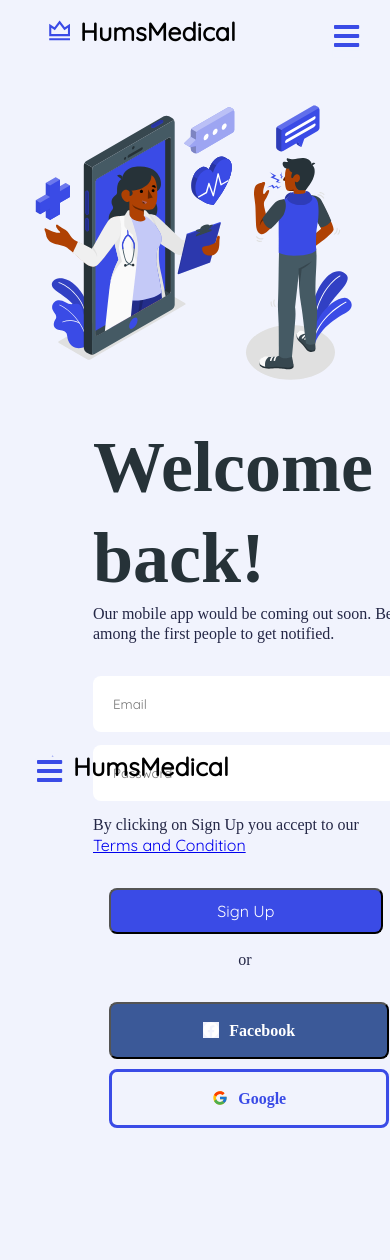
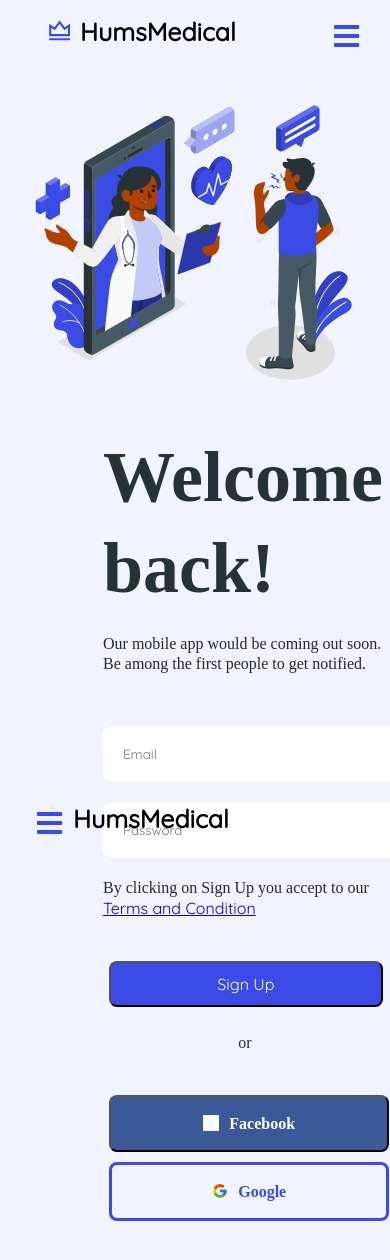
Before and after one commit to CHSGI/HumsMedicals, a React (Create React App) app: page /sign-in in a window 390 px wide. Shown: the top 1260 px of the page. Built offline with nearby package versions, Linux system fonts and the light colour scheme.

Commit message:
Update SignIn.css

```diff
--- a/src/components/pages/SignIn/SignIn.css
+++ b/src/components/pages/SignIn/SignIn.css
@@ -85,6 +85,7 @@
     }
     .sign-up-bt-gg{
         width: 220px;
+        margin-bottom: 10px;
     }
 }
 
@@ -96,4 +97,10 @@
     .sign-up-bt-gg{
         width: 280px;
     }
+    .right-div h3, p{
+     padding: 10px;
+     }
+    .right-div input{
+     margin: 10px;
+     }
 }
```
